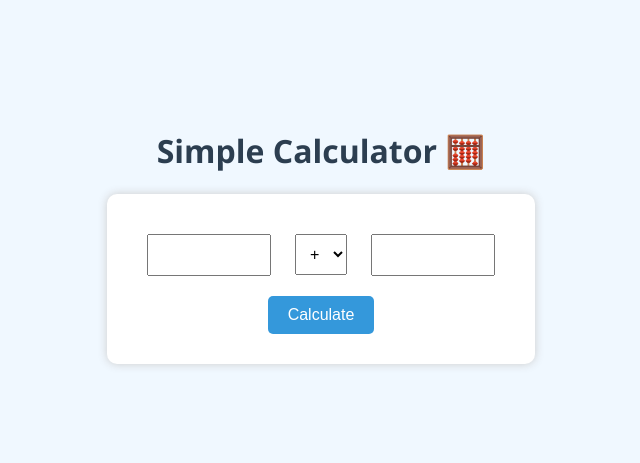
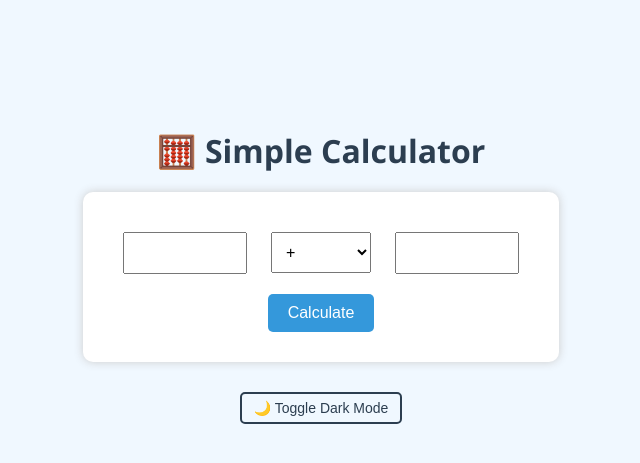
Before and after one commit to Shcassa/first-workflow, a Flask app: page / in a window 1280 px wide. Shown: the top 463 px of the page, without its empty margins (319-959 px from the left). Run offline with Flask 3, Linux system fonts and the light colour scheme.

Commit message:
Add dark mode toggle to calculator UI

```diff
--- a/templates/calculator.html
+++ b/templates/calculator.html
@@ -3,51 +3,87 @@
 <head>
     <title>Calculator</title>
     <style>
+        :root {
+            --bg: #f0f8ff;
+            --text: #2c3e50;
+            --card: #ffffff;
+            --button: #3498db;
+            --result: #27ae60;
+        }
+
+        body.dark {
+            --bg: #121212;
+            --text: #eeeeee;
+            --card: #1e1e1e;
+            --button: #6c5ce7;
+            --result: #00cec9;
+        }
+
         body {
-            background-color: #f0f8ff;
+            background-color: var(--bg);
             font-family: 'Segoe UI', Tahoma, Geneva, Verdana, sans-serif;
+            color: var(--text);
             text-align: center;
             padding-top: 100px;
+            transition: background-color 0.3s, color 0.3s;
         }
+
         h1 {
-            color: #2c3e50;
+            margin-bottom: 20px;
         }
+
         form {
-            background: #ffffff;
+            background: var(--card);
             display: inline-block;
             padding: 30px;
             border-radius: 10px;
             box-shadow: 0 0 10px #ccc;
         }
-        input[type="number"] {
+
+        input[type="number"],
+        select {
             padding: 10px;
             margin: 10px;
             width: 100px;
             font-size: 16px;
         }
-        select {
-            padding: 10px;
-            margin: 10px;
-            font-size: 16px;
-        }
+
         button {
-            background-color: #3498db;
+            background-color: var(--button);
             color: white;
             padding: 10px 20px;
             font-size: 16px;
             border: none;
             border-radius: 5px;
             margin-top: 10px;
+            cursor: pointer;
         }
+
         .result {
             margin-top: 20px;
             font-size: 20px;
-            color: #27ae60;
+            color: var(--result);
         }
+
+        .toggle {
+            margin-top: 20px;
+        }
+
+        .toggle button {
+            background-color: transparent;
+            border: 2px solid var(--text);
+            color: var(--text);
+            padding: 6px 12px;
+            font-size: 14px;
+            border-radius: 5px;
+            cursor: pointer;
+        }
+
     </style>
 </head>
 <body>
-    <h1>Simple Calculator 🧮</h1>
+    <h1>🧮 Simple Calculator</h1>
+
     <form action="/calculate" method="post">
         <input type="number" name="num1" step="any" required>
         <select name="operation">
@@ -66,5 +102,15 @@
             <strong>Result:</strong> {{ result }}
         </div>
     {% endif %}
+
+    <div class="toggle">
+        <button onclick="toggleDark()">🌙 Toggle Dark Mode</button>
+    </div>
+
+    <script>
+        function toggleDark() {
+            document.body.classList.toggle('dark');
+        }
+    </script>
 </body>
 </html>
```
